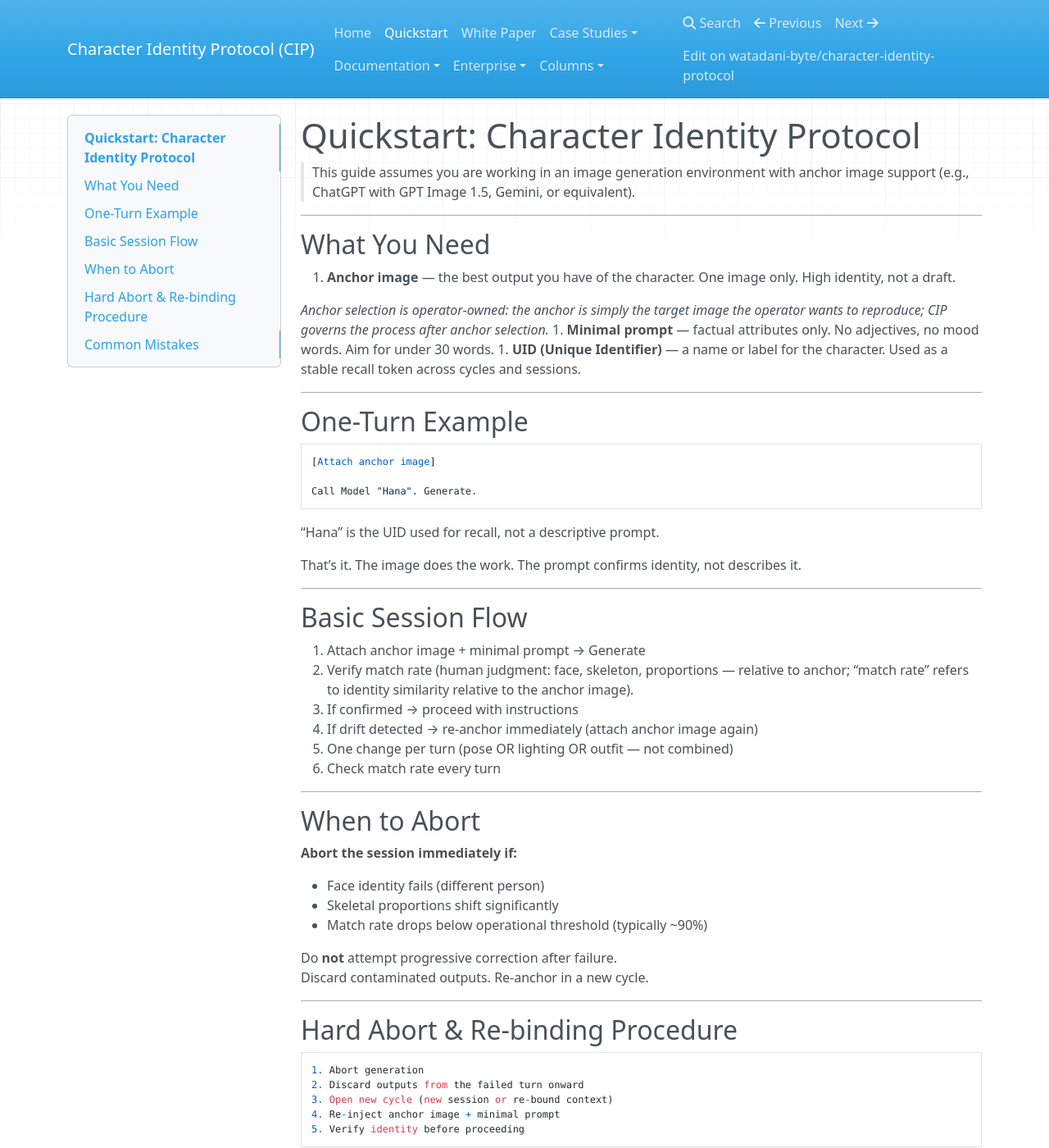
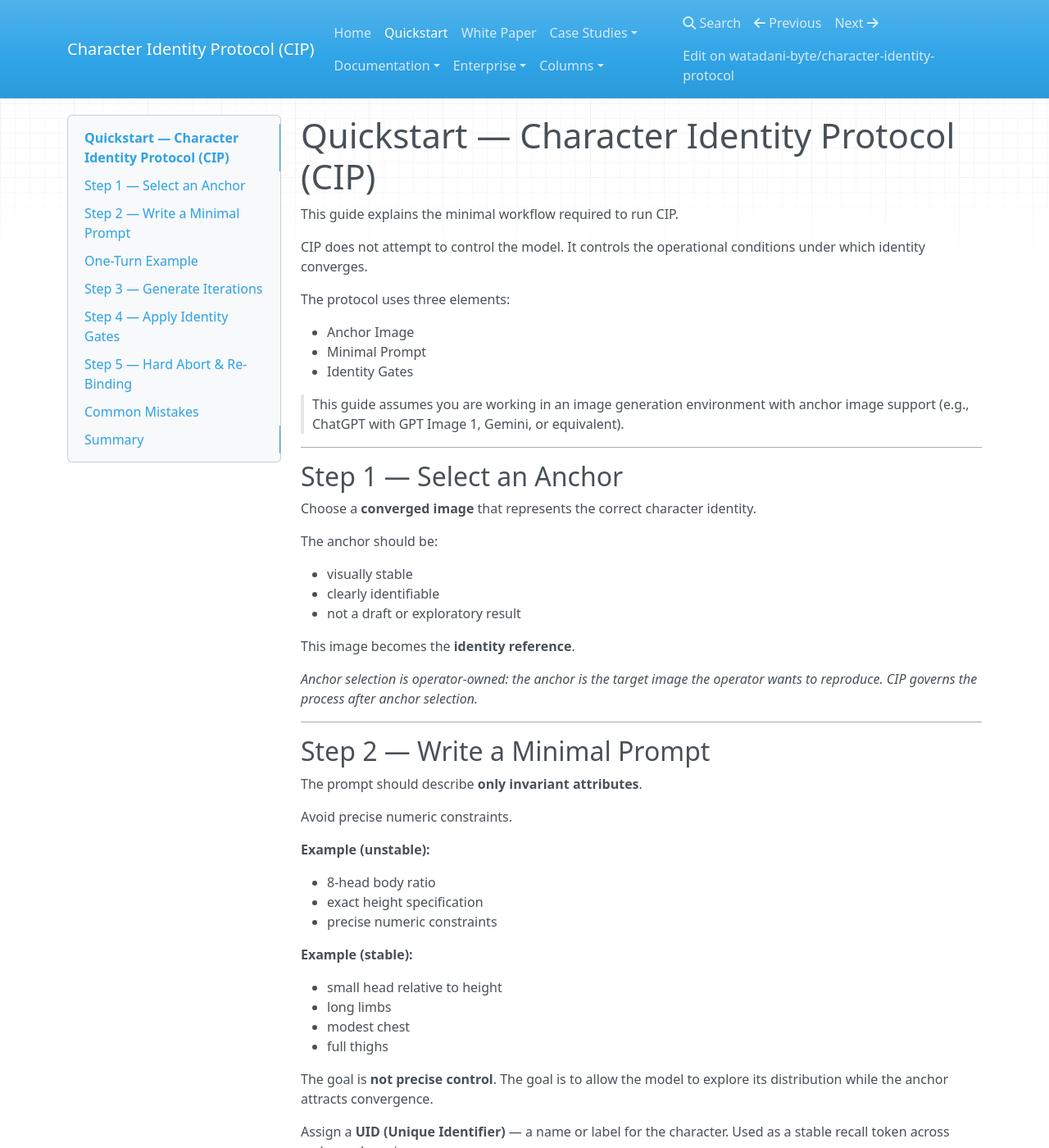
Before and after one commit to watadani-byte/character-identity-protocol, an MkDocs documentation site: the page built from docs/quickstart.md, in a window 1280 px wide and 1400 px high. Shown: the whole window at 82% size. Built offline with MkDocs 1.6.1, drawn with Linux system fonts in a browser that asks for light colours; nearby versions of some CDN libraries; some of the changed text lies outside the part shown.

Commit message:
quickstart.md を更新

````diff
--- a/docs/quickstart.md
+++ b/docs/quickstart.md
@@ -1,16 +1,59 @@
-# Quickstart: Character Identity Protocol
+# Quickstart — Character Identity Protocol (CIP)
 
-> This guide assumes you are working in an image generation environment with anchor image support (e.g., ChatGPT with GPT Image 1.5, Gemini, or equivalent).
+This guide explains the minimal workflow required to run CIP.
+
+CIP does not attempt to control the model.
+It controls the operational conditions under which identity converges.
+
+The protocol uses three elements:
+
+- Anchor Image
+- Minimal Prompt
+- Identity Gates
+
+> This guide assumes you are working in an image generation environment with anchor image support (e.g., ChatGPT with GPT Image 1, Gemini, or equivalent).
 
 -----
 
-## What You Need
+## Step 1 — Select an Anchor
 
-1. **Anchor image** — the best output you have of the character. One image only. High identity, not a draft.
+Choose a **converged image** that represents the correct character identity.
 
-   *Anchor selection is operator-owned: the anchor is simply the target image the operator wants to reproduce; CIP governs the process after anchor selection.*
-1. **Minimal prompt** — factual attributes only. No adjectives, no mood words. Aim for under 30 words.
-1. **UID (Unique Identifier)** — a name or label for the character. Used as a stable recall token across cycles and sessions.
+The anchor should be:
+
+- visually stable
+- clearly identifiable
+- not a draft or exploratory result
+
+This image becomes the **identity reference**.
+
+*Anchor selection is operator-owned: the anchor is the target image the operator wants to reproduce. CIP governs the process after anchor selection.*
+
+-----
+
+## Step 2 — Write a Minimal Prompt
+
+The prompt should describe **only invariant attributes**.
+
+Avoid precise numeric constraints.
+
+**Example (unstable):**
+
+- 8-head body ratio
+- exact height specification
+- precise numeric constraints
+
+**Example (stable):**
+
+- small head relative to height
+- long limbs
+- modest chest
+- full thighs
+
+The goal is **not precise control**.
+The goal is to allow the model to explore its distribution while the anchor attracts convergence.
+
+Assign a **UID (Unique Identifier)** — a name or label for the character. Used as a stable recall token across cycles and sessions.
 
 -----
 
@@ -28,31 +71,43 @@ That’s it. The image does the work. The prompt confirms identity, not describe
 
 -----
 
-## Basic Session Flow
+## Step 3 — Generate Iterations
 
-1. Attach anchor image + minimal prompt → Generate
-1. Verify match rate (human judgment: face, skeleton, proportions — relative to anchor; “match rate” refers to identity similarity relative to the anchor image).
-1. If confirmed → proceed with instructions
-1. If drift detected → re-anchor immediately (attach anchor image again)
-1. One change per turn (pose OR lighting OR outfit — not combined)
-1. Check match rate every turn
+Generate a small batch of outputs (3–5).
+
+Compare them to the anchor.
+
+Verify identity similarity relative to the anchor (human judgment: face, skeleton, proportions).
+
+Apply only one change per turn (pose OR lighting OR outfit — not combined).
+Verify identity similarity every turn.
 
 -----
 
-## When to Abort
+## Step 4 — Apply Identity Gates
+
+Identity must pass three checks:
+
+```
+PASS ⇔ Face Gate ∧ Skeleton Gate ∧ Proportion Gate
+```
+
+If any gate fails, generation must stop immediately.
 
 **Abort the session immediately if:**
 
 - Face identity fails (different person)
 - Skeletal proportions shift significantly
-- Match rate drops below operational threshold (typically ~90%)
+- Identity similarity drops below the operational threshold (typically ~90%)
 
 Do **not** attempt progressive correction after failure.
 Discard contaminated outputs. Re-anchor in a new cycle.
 
 -----
 
-## Hard Abort & Re-binding Procedure
+## Step 5 — Hard Abort & Re-Binding
+
+If drift occurs:
 
 ```
 1. Abort generation
@@ -62,17 +117,38 @@ Discard contaminated outputs. Re-anchor in a new cycle.
 5. Verify identity before proceeding
 ```
 
+This restores identity convergence.
+
 -----
 
 ## Common Mistakes
 
-|Mistake                                 |Effect                       |Fix                           |
-|----------------------------------------|-----------------------------|------------------------------|
-|Verbose prompt with anchor              |Optimization overrides anchor|Reduce to minimal prompt      |
-|Changing multiple conditions in one turn|Compound drift               |One change per turn only      |
-|Continuing after identity failure       |Contamination accumulates    |Hard abort, re-anchor         |
-|Using a draft image as anchor           |Weak convergence baseline    |Use highest-purity output only|
-|Not checking match rate every turn      |Silent drift undetected      |Verify every turn             |
+|Mistake                                    |Effect                       |Fix                                  |
+|-------------------------------------------|-----------------------------|-------------------------------------|
+|Verbose prompt with anchor                 |Optimization overrides anchor|Reduce to minimal prompt             |
+|Changing multiple conditions in one turn   |Compound drift               |One change per turn only             |
+|Continuing after identity failure          |Contamination accumulates    |Hard abort, re-anchor                |
+|Using a draft image as anchor              |Weak convergence baseline    |Use highest-purity output only       |
+|Not checking identity similarity every turn|Silent drift undetected      |Verify identity similarity every turn|
+
+-----
+
+## Summary
+
+CIP stabilizes identity through a simple operational loop:
+
+```
+Anchor → Minimal Prompt → Generation → Identity Gates
+```
+
+If drift occurs:
+
+```
+Hard Abort → Re-bind → Re-converge
+```
+
+Identity is not generated.
+Identity is **recovered**.
 
 -----
 
````
